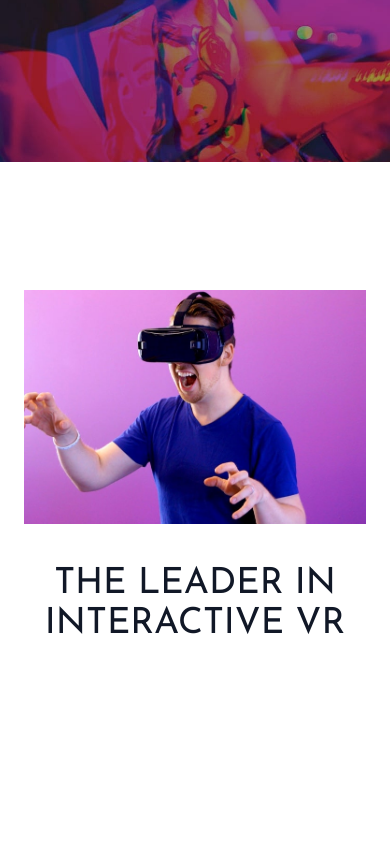
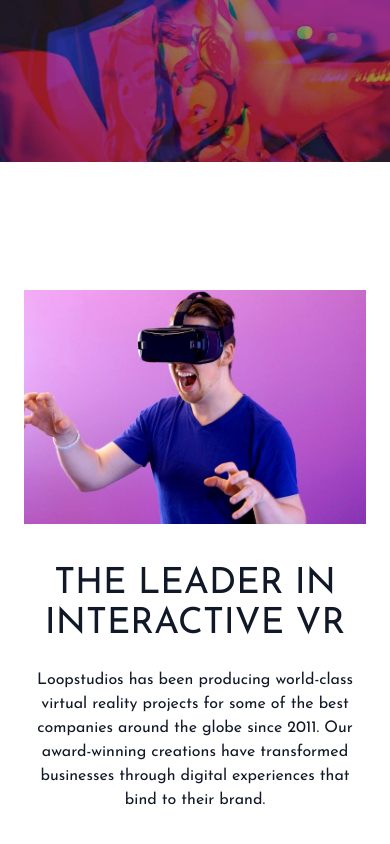
Before and after one commit to eddyK15501/loopstudios-tailwind, a website: page index.html in a window 390 px wide. Shown: the part 378-1222 px from the top of the page. Before the commit the page ends 1174 px from the top, so only its background shows below. Drawn offline with Linux system fonts and the light colour scheme.

Commit message:
feature section description added; responsive to mobile; section complete

```diff
--- a/index.html
+++ b/index.html
@@ -71,6 +71,12 @@
           >
             The leader in interactive VR
           </h2>
+          <p class="max-w-md text-center md:text-start">
+            Loopstudios has been producing world-class virtual reality projects
+            for some of the best companies around the globe since 2011. Our
+            award-winning creations have transformed businesses through digital
+            experiences that bind to their brand.
+          </p>
         </div>
       </div>
     </section>
```
Also changed, not shown: css/style.css.
